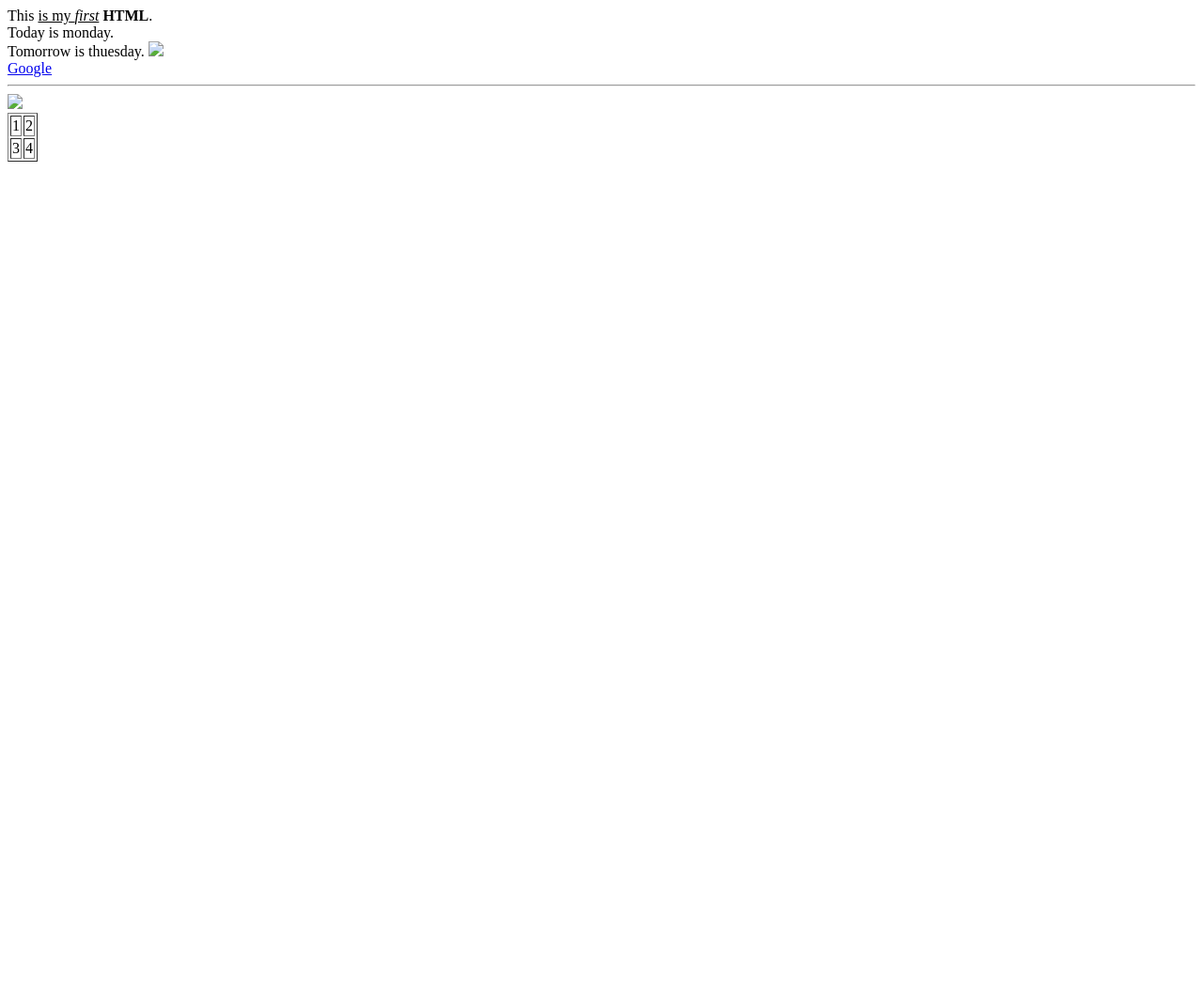
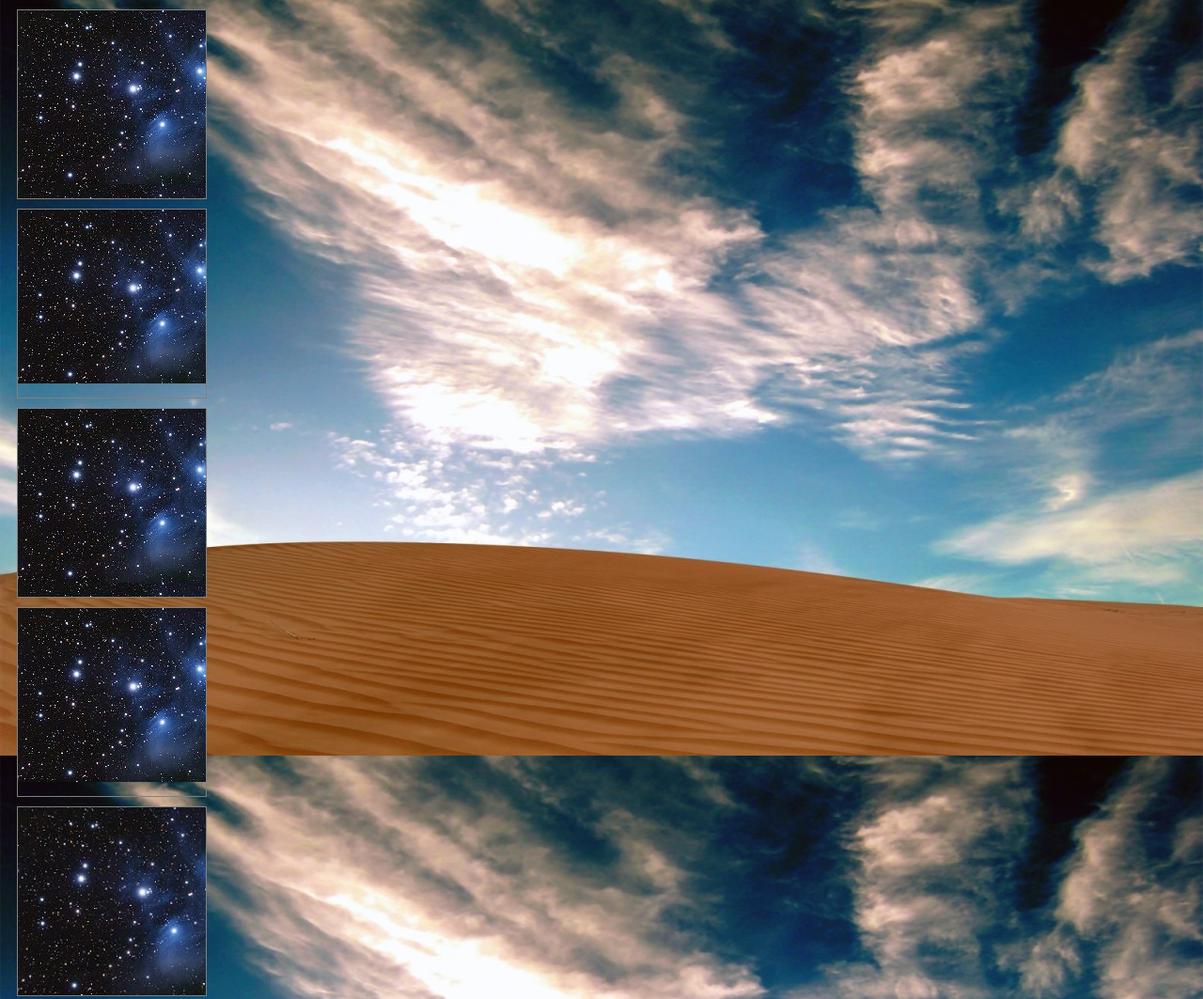
Before and after one commit to ArapanMariana/PPW, a plain HTML site: page index.html in a window 1280 px wide. Shown: the top 1063 px of the page at 94% size. Before the commit the page ends 800 px from the top, so only its background shows below. Drawn offline with Linux system fonts and the light colour scheme.

Commit message:
sait nou

```diff
--- /dev/null
+++ b/css/main.css
@@ -0,0 +1,28 @@
+body{
+	background: url(../img/333.jpg);
+	background-attachment: fixed;
+}
+
+.element{
+	background: url(../img/222.jpg);
+	width: 200px;
+	height: 200px;
+	border: 1px solid gray;
+	margin: 10px;
+}
+
+.repeat-x{
+	background-repeat: repeat-x;
+}
+
+.repeat-y{
+	background-repeat: repeat-y;
+}
+
+.no-repeat{
+	background-repeat: no-repeat;
+}
+
+.cover{
+	background-size: cover;
+}
--- a/index.html
+++ b/index.html
@@ -2,28 +2,15 @@
 <html>
 <head>
 	<title></title>
+	<link rel="stylesheet" type="text/css" href="css/main.css">
 </head>
 <body>
-This <u>is my <em>first</em></u> <strong>HTML</strong>.
-	<br>
-	Today is monday.
-	<br>
-	Tomorrow is thuesday.
-	<img src="img/html5.png">
-	<br>
-	<a href="http://google.com" target="_blank">Google</a>
-	<hr>
-	<a href="http://htmlbook.ru/css" target="_blank"><img src="img/css3.png" width="200"></a>
-	<table border="1">
-		<tr>
-			<td>1</td>
-			<td>2</td>
-		</tr>
-		<tr>
-			<td>3</td>
-			<td>4</td>
-		</tr>
-	</table>
-
+	<div class="element"></div>
+	<div class="element repeat-x"></div>
+	<div class="element repeat-y"></div>
+	<div class="element no-repeat"></div>
+	<div class="element cover"></div>
+	<div class="element"></div>
+	<div class="element"></div>
 </body>
 </html>
```
Also changed, not shown: img/222.jpg (added), img/333.jpg (added).
